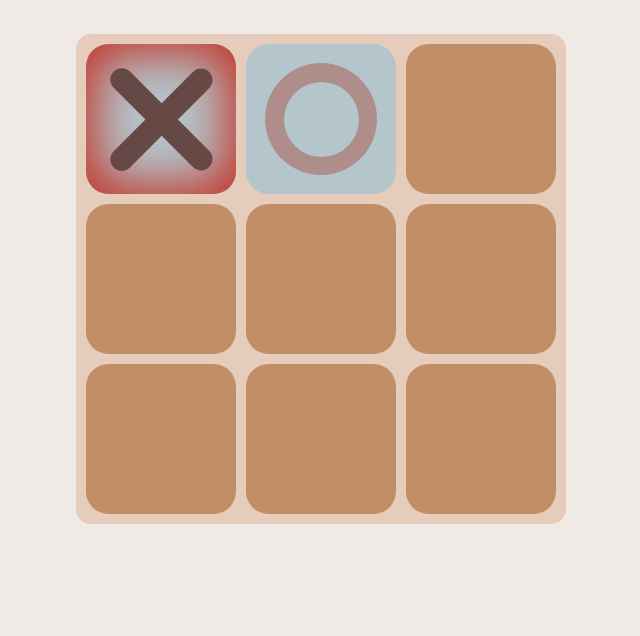
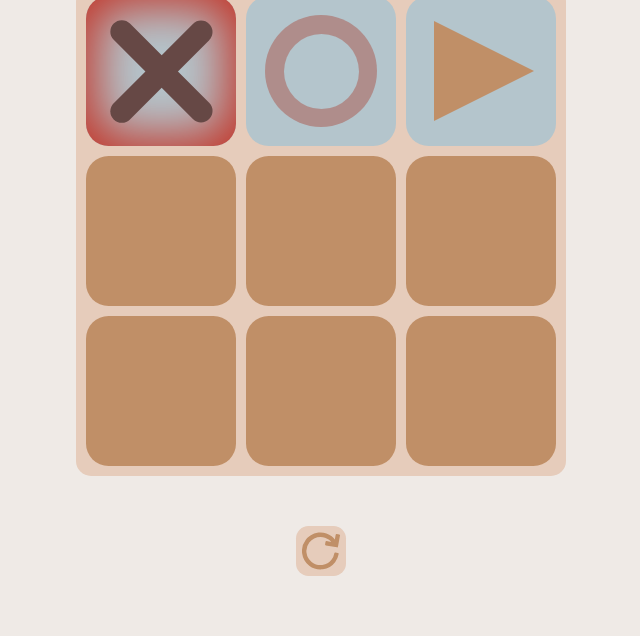
Before and after one commit to AlexKomz/js_tic-tac-toe, a website built with webpack: page markup/index.html in a window 1280 px wide. Shown: the part 164-800 px from the top of the page, without its empty margins (319-959 px from the left). Built offline with nearby package versions, Linux system fonts and the light colour scheme.

Commit message:
Обновил статику, добавил кнопку сброса Добавил стили для кнопки "начать игру" Анимация появления заголовка

```diff
--- a/markup/css/style.css
+++ b/markup/css/style.css
@@ -46,12 +46,46 @@ input[type="radio"].visually-hidden {
   overflow: hidden;
 }
 
-@keyframes waist {
+@keyframes hide {
   to {
     margin: 0;
-    height: 0;
     opacity: 0;
   }
+}
+
+@keyframes show {
+  from {
+    margin: 0;
+    opacity: 0;
+  }
+
+  to {
+    margin: 0 0 50px 0;
+    opacity: 1;
+  }
+}
+
+@keyframes rotate {
+  from {
+    transform: rotate(0deg);
+  }
+
+  to {
+    transform: rotate(360deg);
+  }
+}
+
+.button {
+  background-color: #e6ccbb;
+  border: none;
+
+  display: block;
+
+  width: 50px;
+  height: 50px;
+
+  cursor: pointer;
+  border-radius: 25%;
 }
 
 .game-area {
@@ -62,6 +96,7 @@ input[type="radio"].visually-hidden {
   align-items: center;
 
   background-color: #efeae6;
+  color: #182325;
 }
 
 .game-area_tittle {
@@ -70,6 +105,9 @@ input[type="radio"].visually-hidden {
   text-align: center;
 
   animation-duration: 1s;
+  animation-fill-mode: forwards;
+
+  font-size: 35px;
 }
 
 .game-area_canvas {
@@ -97,7 +135,7 @@ input[type="radio"].visually-hidden {
   width: 100%;
   height: 100%;
   text-align: center;
-  transition: transform 0.8s;
+  transition: transform 1s;
   transform-style: preserve-3d;
 }
 
@@ -127,6 +165,8 @@ input[type="radio"].visually-hidden {
   display: grid;
   justify-items: center;
   align-items: center;
+
+  font-size: 25px;
 }
 
 .flip-card_back__cross::before,
@@ -173,6 +213,34 @@ input[type="radio"].visually-hidden {
   background-color: inherit;
 }
 
+.flip-card_back__play::before {
+  content: "";
+
+  position: absolute;
+
+  margin-left: 5px;
+
+  width: 0;
+  height: 0;
+  border-style: solid;
+  border-width: 50px 0 50px 100px;
+  border-color: transparent transparent transparent #c08f67;
+}
+
 .flip-card__hit {
   box-shadow: inset 0 0 50px 10px #c33124;
 }
+
+.game-area_reset-button {
+  margin: 50px auto 0;
+}
+
+.game-area_reset-button svg {
+  margin-top: 5px;
+  fill: #c08f67;
+}
+
+.game-area_reset-button:hover svg {
+  animation-duration: 1s;
+  animation-name: rotate;
+}
--- a/markup/index.html
+++ b/markup/index.html
@@ -25,9 +25,9 @@
         </div>
       </div>
       <div class="flip-card">
-        <div class="flip-card_inner">
+        <div class="flip-card_inner flip-card__flipped">
           <div class="flip-card_front"></div>
-          <div class="flip-card_back"></div>
+          <div class="flip-card_back flip-card_back__play"></div>
         </div>
       </div>
       <div class="flip-card">
@@ -67,6 +67,12 @@
         </div>
       </div>
     </div>
+    <button class="button game-area_reset-button">
+      <svg xmlns="http://www.w3.org/2000/svg" viewBox="0 0 303.6 303.6">
+        <path
+          d="M57.87 268.88a145.87 145.87 0 0089.37 30.4c6.54 0 13.17-.44 19.7-1.3a146.53 146.53 0 0097.7-56.56 147.8 147.8 0 0028.34-65.01 7.5 7.5 0 00-6.15-8.65l-19.72-3.32a7.5 7.5 0 00-8.65 6.15 112.7 112.7 0 01-21.6 49.55 111.76 111.76 0 01-74.53 43.14c-4.99.66-10.06 1-15.05 1-24.76 0-48.32-8.02-68.14-23.2A111.76 111.76 0 0136 166.58a111.76 111.76 0 0122.2-83.2c21.43-28 54.04-44.06 89.46-44.06 24.89 0 48.48 8 68.25 23.12a113.08 113.08 0 0117.62 16.75l-36.93-6.52a7.5 7.5 0 00-8.7 6.08l-3.47 19.7a7.5 7.5 0 006.08 8.69l88.63 15.64a7.45 7.45 0 005.6-1.24 7.5 7.5 0 003.1-4.84l15.64-88.63a7.5 7.5 0 00-6.08-8.69l-19.7-3.47a7.5 7.5 0 00-8.69 6.08l-6.58 37.3a148.19 148.19 0 00-25.25-24.64 146.02 146.02 0 00-89.5-30.33c-46.42 0-89.17 21.07-117.28 57.79A146.55 146.55 0 001.3 171.18a146.54 146.54 0 0056.57 97.7z"/>
+      </svg>
+    </button>
   </div>
 </section>
 
--- a/public/css/style.css
+++ b/public/css/style.css
@@ -46,12 +46,46 @@ input[type="radio"].visually-hidden {
   overflow: hidden;
 }
 
-@keyframes waist {
+@keyframes hide {
   to {
     margin: 0;
-    height: 0;
     opacity: 0;
   }
+}
+
+@keyframes show {
+  from {
+    margin: 0;
+    opacity: 0;
+  }
+
+  to {
+    margin: 0 0 50px 0;
+    opacity: 1;
+  }
+}
+
+@keyframes rotate {
+  from {
+    transform: rotate(0deg);
+  }
+
+  to {
+    transform: rotate(360deg);
+  }
+}
+
+.button {
+  background-color: #e6ccbb;
+  border: none;
+
+  display: block;
+
+  width: 50px;
+  height: 50px;
+
+  cursor: pointer;
+  border-radius: 25%;
 }
 
 .game-area {
@@ -62,6 +96,7 @@ input[type="radio"].visually-hidden {
   align-items: center;
 
   background-color: #efeae6;
+  color: #182325;
 }
 
 .game-area_tittle {
@@ -70,6 +105,9 @@ input[type="radio"].visually-hidden {
   text-align: center;
 
   animation-duration: 1s;
+  animation-fill-mode: forwards;
+
+  font-size: 35px;
 }
 
 .game-area_canvas {
@@ -97,7 +135,7 @@ input[type="radio"].visually-hidden {
   width: 100%;
   height: 100%;
   text-align: center;
-  transition: transform 0.8s;
+  transition: transform 1s;
   transform-style: preserve-3d;
 }
 
@@ -127,6 +165,8 @@ input[type="radio"].visually-hidden {
   display: grid;
   justify-items: center;
   align-items: center;
+
+  font-size: 25px;
 }
 
 .flip-card_back__cross::before,
@@ -173,6 +213,34 @@ input[type="radio"].visually-hidden {
   background-color: inherit;
 }
 
+.flip-card_back__play::before {
+  content: "";
+
+  position: absolute;
+
+  margin-left: 5px;
+
+  width: 0;
+  height: 0;
+  border-style: solid;
+  border-width: 50px 0 50px 100px;
+  border-color: transparent transparent transparent #c08f67;
+}
+
 .flip-card__hit {
   box-shadow: inset 0 0 50px 10px #c33124;
 }
+
+.game-area_reset-button {
+  margin: 50px auto 0;
+}
+
+.game-area_reset-button svg {
+  margin-top: 5px;
+  fill: #c08f67;
+}
+
+.game-area_reset-button:hover svg {
+  animation-duration: 1s;
+  animation-name: rotate;
+}
```
Also changed, not shown: public/index.html (+6 -0 lines).
